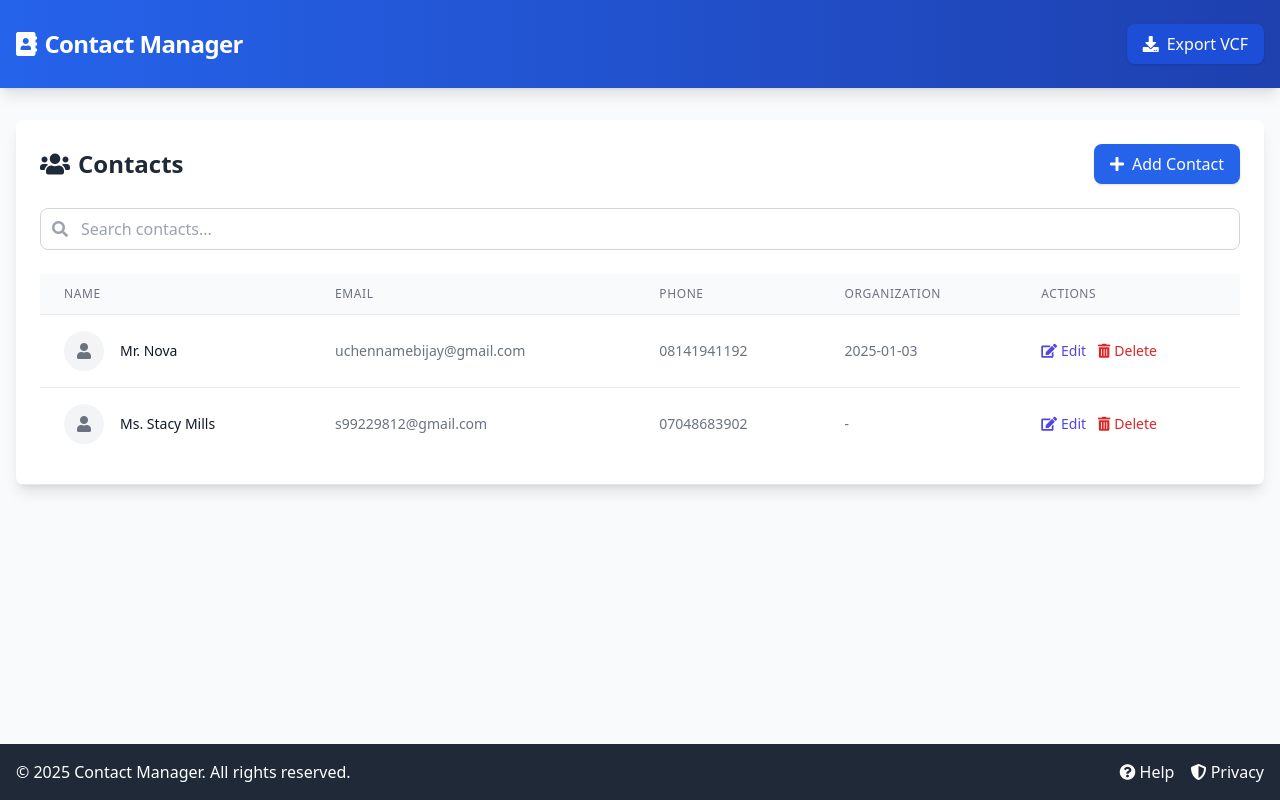
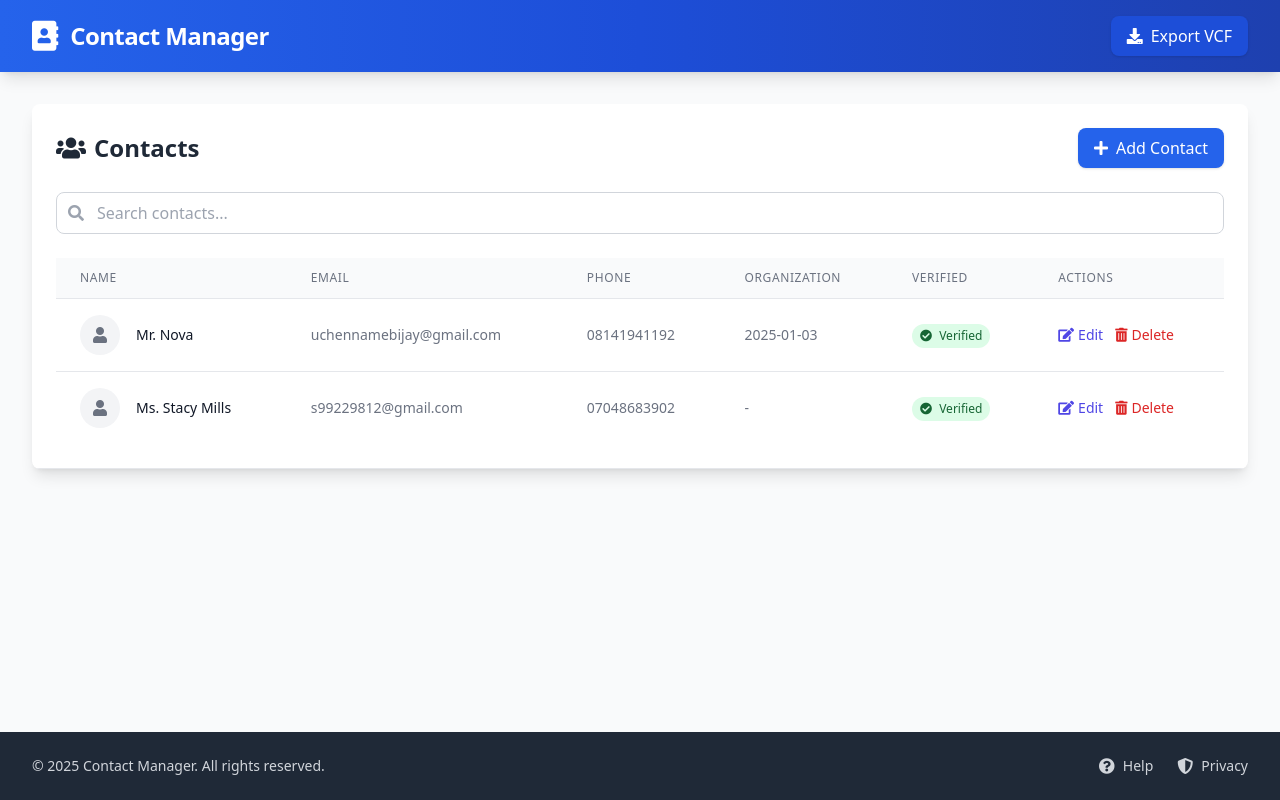
Before and after one commit to brandnova/Kumotechs-Tools, a Django app: page / in a window 1280 px wide. Run offline with Django 5.2, Linux system fonts and the light colour scheme; data comes from the database, SQL or seed files in the repository; both versions use the stored data as it was after the commit; some libraries are stand-ins or nearby versions.

Commit message:
Added a verified function and an API endpoint to allow users submit their contact themselves.

```diff
--- a/contacts/admin.py
+++ b/contacts/admin.py
@@ -3,4 +3,6 @@ from .models import Contact
 
 @admin.register(Contact)
 class ContactAdmin(admin.ModelAdmin):
-    list_display = ('name', 'phone')
+    list_display = ('name', 'phone', 'verified')
+    list_filter = ('verified',)
+    list_editable = ('verified',)
--- a/contacts/models.py
+++ b/contacts/models.py
@@ -15,6 +15,7 @@ class Contact(models.Model):
     email = models.EmailField(blank=True)
     phone = models.CharField(max_length=15)
     organization = models.CharField(max_length=100, blank=True)
+    verified = models.BooleanField(default=False)
     created_at = models.DateTimeField(auto_now_add=True)
     updated_at = models.DateTimeField(auto_now=True)
 
@@ -31,5 +32,6 @@ class Contact(models.Model):
             'name': self.name,
             'email': self.email,
             'phone': self.phone,
-            'organization': self.organization
+            'organization': self.organization,
+            'verified': self.verified
         }
--- a/contacts/templates/base.html
+++ b/contacts/templates/base.html
@@ -1,94 +1,48 @@
-<!-- base.html -->
 <!DOCTYPE html>
-<html lang="en">
+<html lang="en" class="h-full">
 <head>
     <meta charset="UTF-8">
     <meta name="viewport" content="width=device-width, initial-scale=1.0">
     <title>{% block title %}Contact Manager{% endblock %}</title>
     <script src="https://cdn.tailwindcss.com"></script>
     <link rel="stylesheet" href="https://cdnjs.cloudflare.com/ajax/libs/font-awesome/5.15.4/css/all.min.css">
-    <style>
-        .transition-opacity {
-            transition-property: opacity;
-            transition-timing-function: cubic-bezier(0.4, 0, 0.2, 1);
-        }
+</head>
 
-        @keyframes slideIn {
-            from {
-                transform: translateY(100%);
-                opacity: 0;
-            }
-            to {
-                transform: translateY(0);
-                opacity: 1;
-            }
-        }
-
-        .notification-slide-in {
-            animation: slideIn 0.3s ease-out;
-        }
-
-        .modal-overlay {
-            backdrop-filter: blur(4px);
-        }
-
-        .table-container {
-            scrollbar-width: thin;
-            scrollbar-color: #CBD5E0 #EDF2F7;
-        }
-
-        .table-container::-webkit-scrollbar {
-            width: 8px;
-            height: 8px;
-        }
-
-        .table-container::-webkit-scrollbar-track {
-            background: #EDF2F7;
-        }
-
-        .table-container::-webkit-scrollbar-thumb {
-            background-color: #CBD5E0;
-            border-radius: 4px;
-        }
-
-        @media (max-width: 640px) {
-            .responsive-table {
-                display: block;
-                width: 100%;
-                overflow-x: auto;
-            }
-        }
-    </style>
-</head>
-<body class="bg-gray-50 min-h-screen flex flex-col">
-    <header class="bg-gradient-to-r from-blue-600 to-blue-800 text-white py-6 shadow-lg">
-        <div class="container mx-auto px-4">
+<body class="h-full flex flex-col bg-gray-50 dark:bg-gray-900">
+    <!-- Header with modern gradient and responsive padding -->
+    <header class="bg-gradient-to-r from-blue-600 via-blue-700 to-blue-800 text-white shadow-lg">
+        <div class="max-w-7xl mx-auto px-4 sm:px-6 lg:px-8 py-4">
             <div class="flex items-center justify-between">
-                <h1 class="text-2xl font-bold tracking-tight">
-                    <i class="fas fa-address-book mr-2"></i>Contact Manager
-                </h1>
-                <nav class="space-x-4">
+                <div class="flex items-center space-x-3">
+                    <i class="fas fa-address-book text-2xl sm:text-3xl"></i>
+                    <h1 class="text-xl sm:text-2xl font-bold tracking-tight">Contact Manager</h1>
+                </div>
+                <nav class="flex items-center space-x-4">
                     {% block header_actions %}{% endblock %}
                 </nav>
             </div>
         </div>
     </header>
 
-    <main class="flex-grow container mx-auto px-4 py-8">
+    <!-- Main content with responsive padding -->
+    <main class="flex-grow max-w-7xl w-full mx-auto px-4 sm:px-6 lg:px-8 py-8">
         {% block content %}
         {% endblock %}
     </main>
 
-    <footer class="bg-gray-800 text-white py-4 mt-8">
-        <div class="container mx-auto px-4">
-            <div class="flex justify-between items-center">
-                <p>&copy; 2025 Contact Manager. All rights reserved.</p>
-                <div class="flex space-x-4">
-                    <a href="#" class="hover:text-blue-400 transition-colors">
-                        <i class="fas fa-question-circle"></i> Help
+    <!-- Footer with modern design -->
+    <footer class="bg-gray-800 text-gray-300">
+        <div class="max-w-7xl mx-auto px-4 sm:px-6 lg:px-8 py-6">
+            <div class="flex flex-col sm:flex-row justify-between items-center space-y-4 sm:space-y-0">
+                <p class="text-sm">&copy; 2025 Contact Manager. All rights reserved.</p>
+                <div class="flex items-center space-x-6">
+                    <a href="#" class="flex items-center space-x-2 hover:text-white transition-colors duration-200">
+                        <i class="fas fa-question-circle"></i>
+                        <span class="text-sm">Help</span>
                     </a>
-                    <a href="#" class="hover:text-blue-400 transition-colors">
-                        <i class="fas fa-shield-alt"></i> Privacy
+                    <a href="#" class="flex items-center space-x-2 hover:text-white transition-colors duration-200">
+                        <i class="fas fa-shield-alt"></i>
+                        <span class="text-sm">Privacy</span>
                     </a>
                 </div>
             </div>
--- a/contacts/templates/single_page_contacts.html
+++ b/contacts/templates/single_page_contacts.html
@@ -49,6 +49,9 @@
                             Organization
                         </th>
                         <th scope="col" class="px-6 py-3 text-left text-xs font-medium text-gray-500 uppercase tracking-wider">
+                            Verified
+                        </th>
+                        <th scope="col" class="px-6 py-3 text-left text-xs font-medium text-gray-500 uppercase tracking-wider">
                             Actions
                         </th>
                     </tr>
@@ -88,6 +91,13 @@
                         </td>
                         <td class="px-6 py-4 whitespace-nowrap">
                             <div class="text-sm text-gray-500">{{ contact.organization|default:"-" }}</div>
+                        </td>
+                        <td class="px-6 py-4 whitespace-nowrap">
+                            <button onclick="toggleVerification({{ contact.id }}, {{ contact.verified|yesno:'true,false' }})"
+                                    class="px-2 py-1 rounded-full text-xs font-medium {% if contact.verified %}bg-green-100 text-green-800{% else %}bg-gray-100 text-gray-800{% endif %} transition-colors">
+                                <i class="fas {% if contact.verified %}fa-check-circle{% else %}fa-times-circle{% endif %} mr-1"></i>
+                                {{ contact.verified|yesno:"Verified,Unverified" }}
+                            </button>
                         </td>
                         <td class="px-6 py-4 whitespace-nowrap text-sm font-medium">
                             <div class="flex space-x-3">
@@ -211,6 +221,15 @@
                 <td class="px-6 py-4 whitespace-nowrap">
                     <div class="text-sm text-gray-500">${contact.organization || '-'}</div>
                 </td>
+                <td class="px-6 py-4 whitespace-nowrap">
+                    <button onclick="toggleVerification(${contact.id}, ${contact.verified})"
+                            class="px-2 py-1 rounded-full text-xs font-medium ${
+                                contact.verified ? 'bg-green-100 text-green-800' : 'bg-gray-100 text-gray-800'
+                            } transition-colors">
+                        <i class="fas ${contact.verified ? 'fa-check-circle' : 'fa-times-circle'} mr-1"></i>
+                        ${contact.verified ? 'Verified' : 'Unverified'}
+                    </button>
+                </td>
                 <td class="px-6 py-4 whitespace-nowrap text-sm font-medium">
                     <div class="flex space-x-3">
                         <button onclick="editContact(${contact.id})"
@@ -296,6 +315,47 @@
         editingContactId = contactId;
         showModal('Edit Contact');
     }
+
+    async function toggleVerification(contactId, currentStatus) {
+        try {
+            const button = document.querySelector(`tr[data-contact-id="${contactId}"] button`);
+            const newStatus = !currentStatus;
+
+            const response = await fetch(`/contacts/${contactId}/update/`, {
+                method: 'PUT',
+                headers: {
+                    'Content-Type': 'application/json',
+                    'X-CSRFToken': getCSRFToken()
+                },
+                body: JSON.stringify({
+                    verified: newStatus,
+                    update_verification_only: true
+                })
+            });
+
+            if (!response.ok) throw new Error('Failed to update verification status');
+
+            const updatedContact = await response.json();
+
+            // Update the button attributes and appearance
+            button.onclick = () => toggleVerification(contactId, newStatus);
+
+            if (updatedContact.verified) {
+                button.classList.remove('bg-gray-100', 'text-gray-800');
+                button.classList.add('bg-green-100', 'text-green-800');
+                button.innerHTML = '<i class="fas fa-check-circle mr-1"></i>Verified';
+            } else {
+                button.classList.remove('bg-green-100', 'text-green-800');
+                button.classList.add('bg-gray-100', 'text-gray-800');
+                button.innerHTML = '<i class="fas fa-times-circle mr-1"></i>Unverified';
+            }
+
+            showNotification(`Contact ${updatedContact.verified ? 'verified' : 'unverified'} successfully`, 'success');
+        } catch (error) {
+            showNotification(error.message, 'error');
+        }
+    }
+
 
     async function deleteContact(contactId) {
         if (!confirm('Are you sure you want to delete this contact?')) return;
--- a/contacts/urls.py
+++ b/contacts/urls.py
@@ -7,5 +7,6 @@ urlpatterns = [
     path("contacts/create/", views.create_contact, name="create_contact"),
     path("contacts/<int:contact_id>/update/", views.update_contact, name="update_contact"),
     path("contacts/<int:contact_id>/delete/", views.delete_contact, name="delete_contact"),
+    path("api/submit-contact/", views.public_submit_contact, name="public_submit_contact"),
     path("export-vcf/", views.export_vcf, name="export_vcf"),
 ]
--- a/contacts/views.py
+++ b/contacts/views.py
@@ -2,7 +2,8 @@
 from django.shortcuts import render, get_object_or_404
 from django.http import JsonResponse, HttpResponse
 from django.views.decorators.http import require_http_methods
-from django.views.decorators.csrf import ensure_csrf_cookie
+from django.views.decorators.csrf import ensure_csrf_cookie, csrf_exempt
+from django.db import IntegrityError
 from .models import Contact
 import json
 
@@ -21,7 +22,8 @@ def create_contact(request):
             name=data.get('name'),
             email=data.get('email', ''),
             phone=data.get('phone'),
-            organization=data.get('organization', '')
+            organization=data.get('organization', ''),
+            verified=False  # Explicitly set to False
         )
         return JsonResponse(contact.to_dict())
     except Exception as e:
@@ -32,15 +34,22 @@ def update_contact(request, contact_id):
     try:
         data = json.loads(request.body)
         contact = get_object_or_404(Contact, id=contact_id)
-        contact.prefix = data.get('prefix', contact.prefix)
-        contact.name = data.get('name', contact.name)
-        contact.email = data.get('email', contact.email)
-        contact.phone = data.get('phone', contact.phone)
-        contact.organization = data.get('organization', contact.organization)
-        contact.save()
+
+        if data.get('update_verification_only'):
+            contact.verified = data.get('verified', False)
+            contact.save()
+        else:
+            contact.prefix = data.get('prefix', contact.prefix)
+            contact.name = data.get('name', contact.name)
+            contact.email = data.get('email', contact.email)
+            contact.phone = data.get('phone', contact.phone)
+            contact.organization = data.get('organization', contact.organization)
+            contact.save()
+
         return JsonResponse(contact.to_dict())
     except Exception as e:
         return JsonResponse({'error': str(e)}, status=400)
+
 
 @require_http_methods(["DELETE"])
 def delete_contact(request, contact_id):
@@ -51,8 +60,41 @@ def delete_contact(request, contact_id):
     except Exception as e:
         return JsonResponse({'error': str(e)}, status=400)
 
+@csrf_exempt
+@require_http_methods(["POST"])
+def public_submit_contact(request):
+    try:
+        data = json.loads(request.body)
+
+        # Check if contact with same email or phone exists
+        if Contact.objects.filter(email=data.get('email')).exists():
+            return JsonResponse({'error': 'Contact with this email already exists'}, status=400)
+        if Contact.objects.filter(phone=data.get('phone')).exists():
+            return JsonResponse({'error': 'Contact with this phone number already exists'}, status=400)
+
+        # Create new contact (verified=False by default)
+        contact = Contact.objects.create(
+            prefix=data.get('prefix', ''),
+            name=data.get('name'),
+            email=data.get('email', ''),
+            phone=data.get('phone'),
+            organization=data.get('organization', '')
+        )
+
+        return JsonResponse({
+            'message': 'Contact submitted successfully. Pending verification.',
+            'contact': {
+                'name': contact.name,
+                'email': contact.email,
+                'phone': contact.phone
+            }
+        })
+    except Exception as e:
+        return JsonResponse({'error': str(e)}, status=400)
+
 def export_vcf(request):
-    contacts = Contact.objects.all()
+    # Only get verified contacts
+    contacts = Contact.objects.filter(verified=True)
     response = HttpResponse(content_type="text/vcard")
     response["Content-Disposition"] = "attachment; filename=contacts.vcf"
 
```
Also changed, not shown: contacts/migrations/0002_contact_verified.py (added), db.sqlite3, 1 other file.
